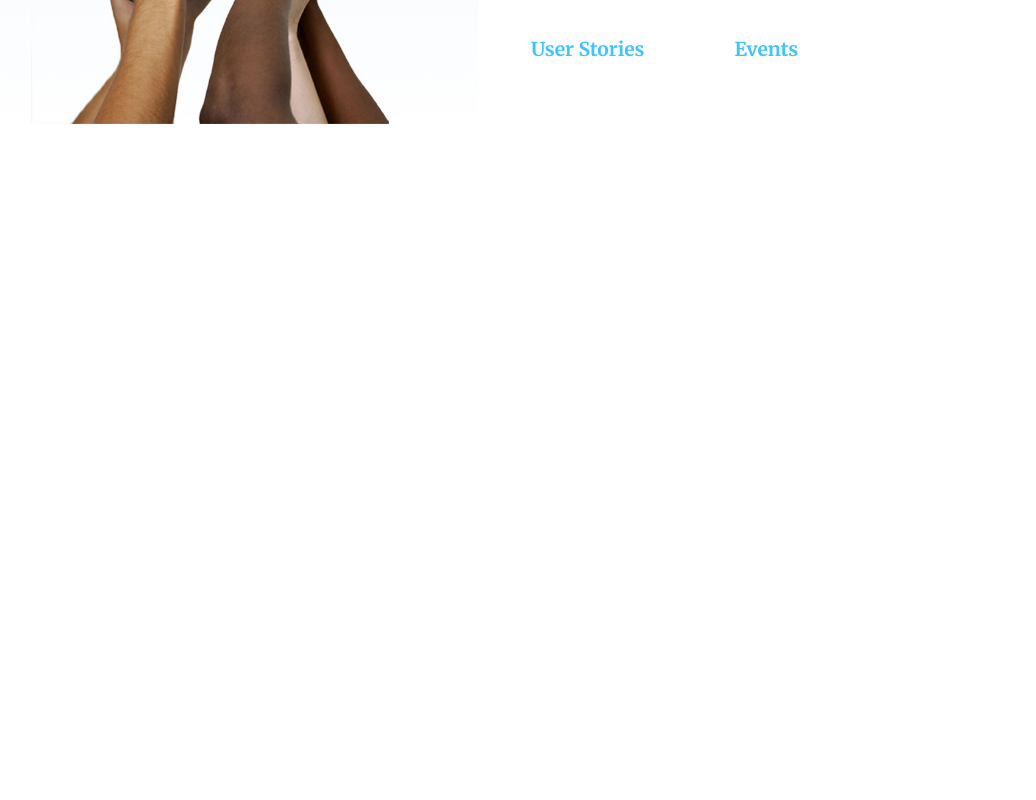
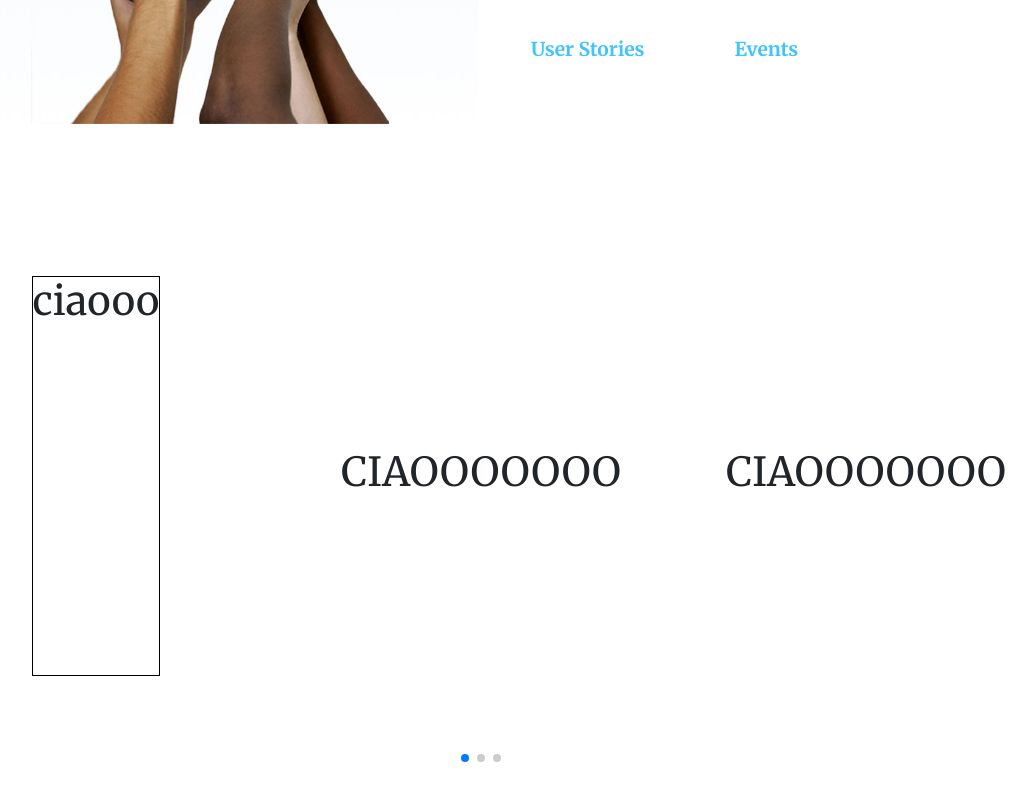
Before and after one commit to pietrolupi/proj-html-vuejs, a Vue app: page / in a window 1280 px wide. Shown: the part 2479-3279 px from the top of the page, without its empty margins (159-1195 px from the left). Before the commit the page ends 2655 px from the top, so only its background shows below. Built offline with nearby package versions, Linux system fonts and the light colour scheme.

Commit message:
[add]: studentCitSection con slider

```diff
--- a/src/components/Main.vue
+++ b/src/components/Main.vue
@@ -3,6 +3,7 @@
 <script>
 import TrustedSection from './partials/TrustedSection.vue';
 import EmpoweringSection from './partials/EmpoweringSection.vue';
+import StudentCitSection from './partials/StudentCitSection.vue';
 
 export default {
 
@@ -11,6 +12,7 @@ export default {
   components:{
     TrustedSection,
     EmpoweringSection,
+    StudentCitSection
   }
 
 
@@ -21,6 +23,7 @@ export default {
 
   <TrustedSection/>
   <EmpoweringSection/>
+  <StudentCitSection/>
 
 </template>
 
--- a/src/components/partials/StudentCitSection.vue
+++ b/src/components/partials/StudentCitSection.vue
@@ -0,0 +1,115 @@
+
+
+<script>
+
+  import { Swiper, SwiperSlide } from 'swiper/vue';
+  import 'swiper/css';
+  import 'swiper/css/pagination';
+  import { Pagination } from 'swiper/modules';
+
+
+
+
+  export default {
+    components: {
+      Swiper,
+      SwiperSlide,
+
+    },
+
+    data(){
+      return{
+
+      }
+    },
+    setup() {
+      return {
+        modules: [Pagination],
+      };
+    },
+  };
+</script>
+
+
+<template>
+
+  <div class="general-container">
+
+    <swiper
+   :slidesPerView="3"
+   :spaceBetween="30"
+   :pagination="{
+     clickable: true,
+   }"
+   :modules="modules"
+   class="mySwiper"
+ >
+   <swiper-slide>
+      <div class="prova">
+        <h1>ciaooo</h1>
+      </div>
+    </swiper-slide>
+
+    <swiper-slide>
+      <h1>CIAOOOOOOO</h1>
+    </swiper-slide>
+    <swiper-slide>
+      <h1>CIAOOOOOOO</h1>
+    </swiper-slide>
+    <swiper-slide>
+      <h1>CIAOOOOOOO</h1>
+    </swiper-slide>
+    <swiper-slide>
+      <h1>CIAOOOOOOO</h1>
+    </swiper-slide>
+ </swiper>
+
+
+  </div>
+
+</template>
+
+
+
+<style lang="scss" scoped>
+
+@use '../../scss/partials/vars' as *;
+
+.general-container{
+  margin-bottom: 200px;
+}
+.swiper {
+  width: 100%;
+  height: 75vh;
+}
+
+.swiper-slide {
+  text-align: center;
+  font-size: 18px;
+  background: #fff;
+  cursor: pointer;
+
+  /* Center slide text vertically */
+  display: flex;
+  justify-content: center;
+  align-items: center;
+
+  //aggiunte personali
+  width: 300px;
+
+
+}
+
+.swiper-slide img {
+  display: block;
+  width: 100%;
+  height: 100%;
+  object-fit: cover;
+}
+
+.prova{
+  border: 1px solid black;
+  height: 400px;
+}
+
+</style>
```
